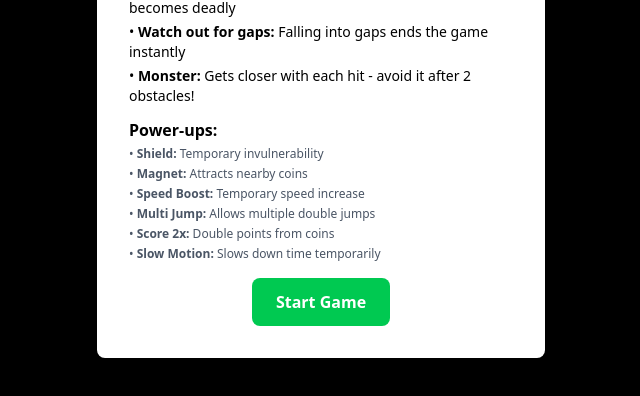
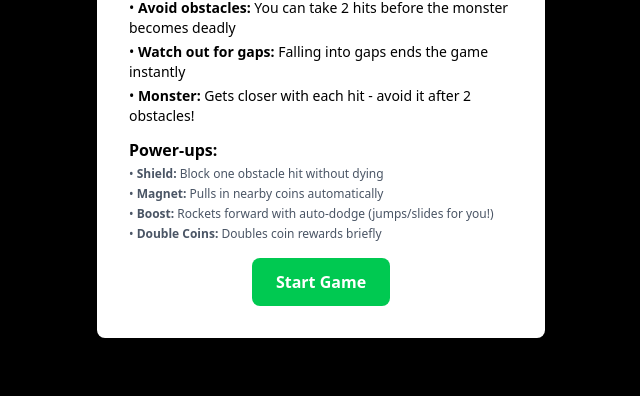
Before and after one commit to kevinbrinsly07/2d-game, a plain HTML site: page index.html in a window 1280 px wide. Shown: the part 330-726 px from the top of the page, without its empty margins (319-959 px from the left). Drawn offline with nearby package versions, Linux system fonts and the light colour scheme; animation ran at ten frames a second.

Commit message:
Update power-up descriptions for clarity and enhance gameplay mechanics

```diff
--- a/index.html
+++ b/index.html
@@ -65,12 +65,10 @@
                          </ul>
                          <h3 class="text-md font-semibold mt-3 mb-1">Power-ups:</h3>
                          <ul class="text-xs space-y-1 text-gray-600">
-                              <li>• <strong>Shield:</strong> Temporary invulnerability</li>
-                              <li>• <strong>Magnet:</strong> Attracts nearby coins</li>
-                              <li>• <strong>Speed Boost:</strong> Temporary speed increase</li>
-                              <li>• <strong>Multi Jump:</strong> Allows multiple double jumps</li>
-                              <li>• <strong>Score 2x:</strong> Double points from coins</li>
-                              <li>• <strong>Slow Motion:</strong> Slows down time temporarily</li>
+                              <li>• <strong>Shield:</strong> Block one obstacle hit without dying</li>
+                              <li>• <strong>Magnet:</strong> Pulls in nearby coins automatically</li>
+                              <li>• <strong>Boost:</strong> Rockets forward with auto-dodge (jumps/slides for you!)</li>
+                              <li>• <strong>Double Coins:</strong> Doubles coin rewards briefly</li>
                          </ul>
                     </div>
                     <button id="startBtn" class="bg-green-500 hover:bg-green-600 text-white px-6 py-3 rounded-lg font-bold">
```
